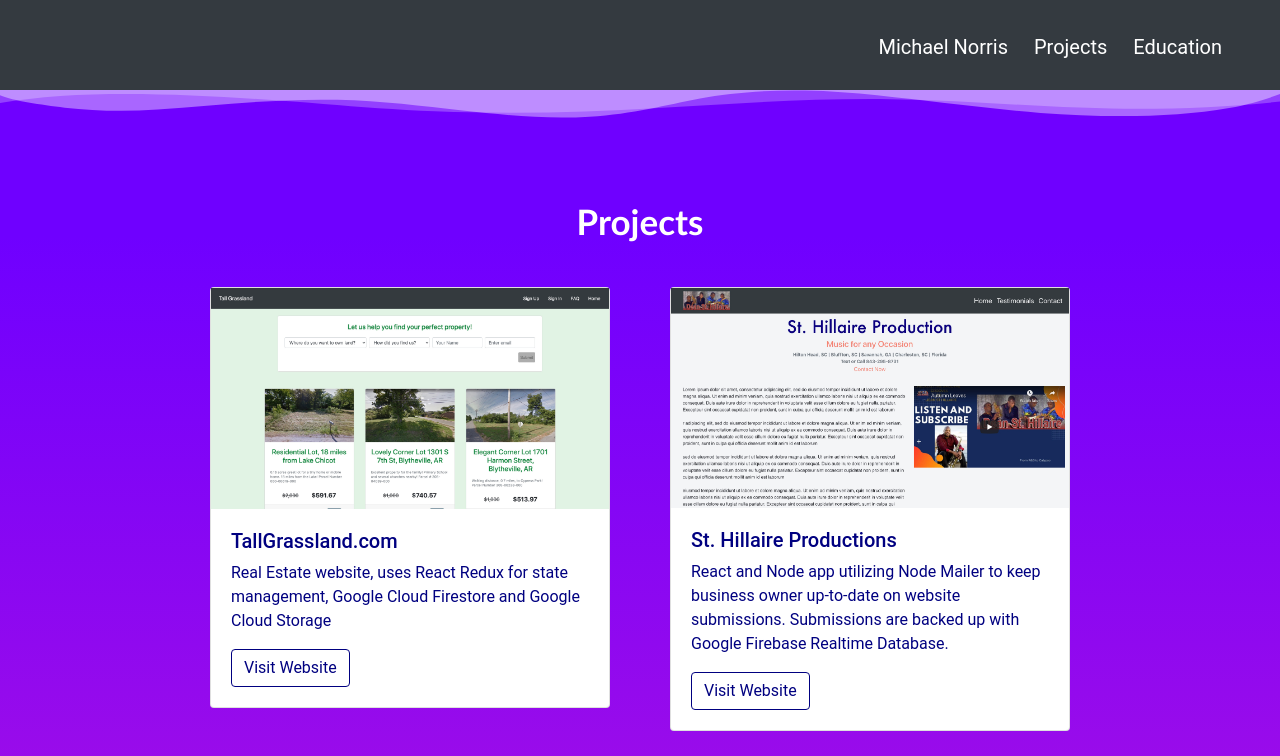
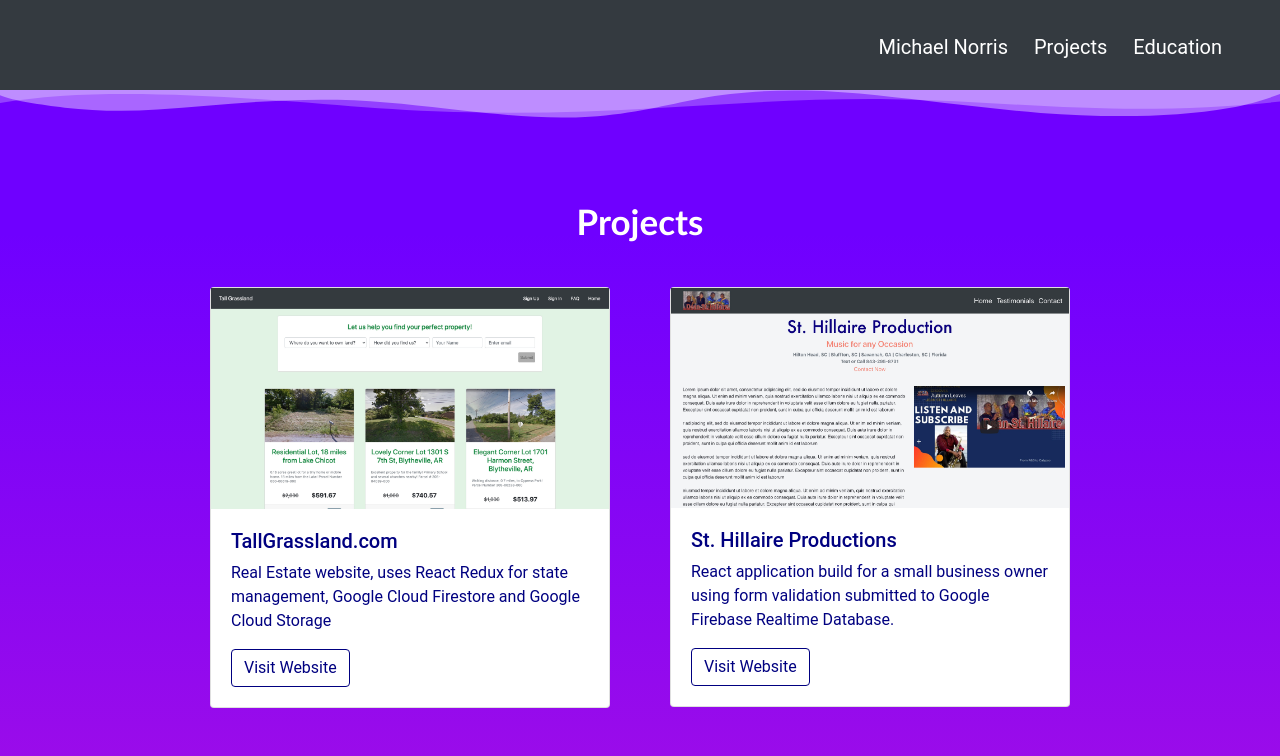
Before and after one commit to Norrismi/react_portfolio, a React (Create React App) app: page /projects in a window 1280 px wide. Shown: the top 756 px of the page. Built offline with nearby package versions, Linux system fonts and the light colour scheme.

Commit message:
added vercel links

```diff
--- a/src/components/Utility/Data.js
+++ b/src/components/Utility/Data.js
@@ -12,15 +12,15 @@
       title: "TallGrassland.com",
       description:
         "Real Estate website, uses React Redux for state management, Google Cloud Firestore and Google Cloud Storage",
-      link: "https://tallgrassland.com",
+      link: "https://www.tallgrassland.com/",
       source: TallGrassland
     },
     {
       id: 2,
       title: "St. Hillaire Productions",
       description:
-        "React and Node app utilizing Node Mailer to keep business owner up-to-date on website submissions. Submissions are backed up with Google Firebase Realtime Database.",
-      link: "https://sthillaire-productions.herokuapp.com/",
+        "React application build for a small business owner using form validation submitted to Google Firebase Realtime Database.",
+      link: "https://dean-productions.vercel.app/",
       source: StHillaire_Prod
     },
     {
@@ -28,7 +28,7 @@
       title: "Jarvis Creek",
       description:
         "House ad featuring Leaflet Map, React Responsive Carousel and form validation with form data recorded in firebase firestore.",
-      link: "https://jarvis-creek.herokuapp.com/",
+      link: "https://jarvis-one.vercel.app/",
       source: JarvisCreek
     },
     {
```
